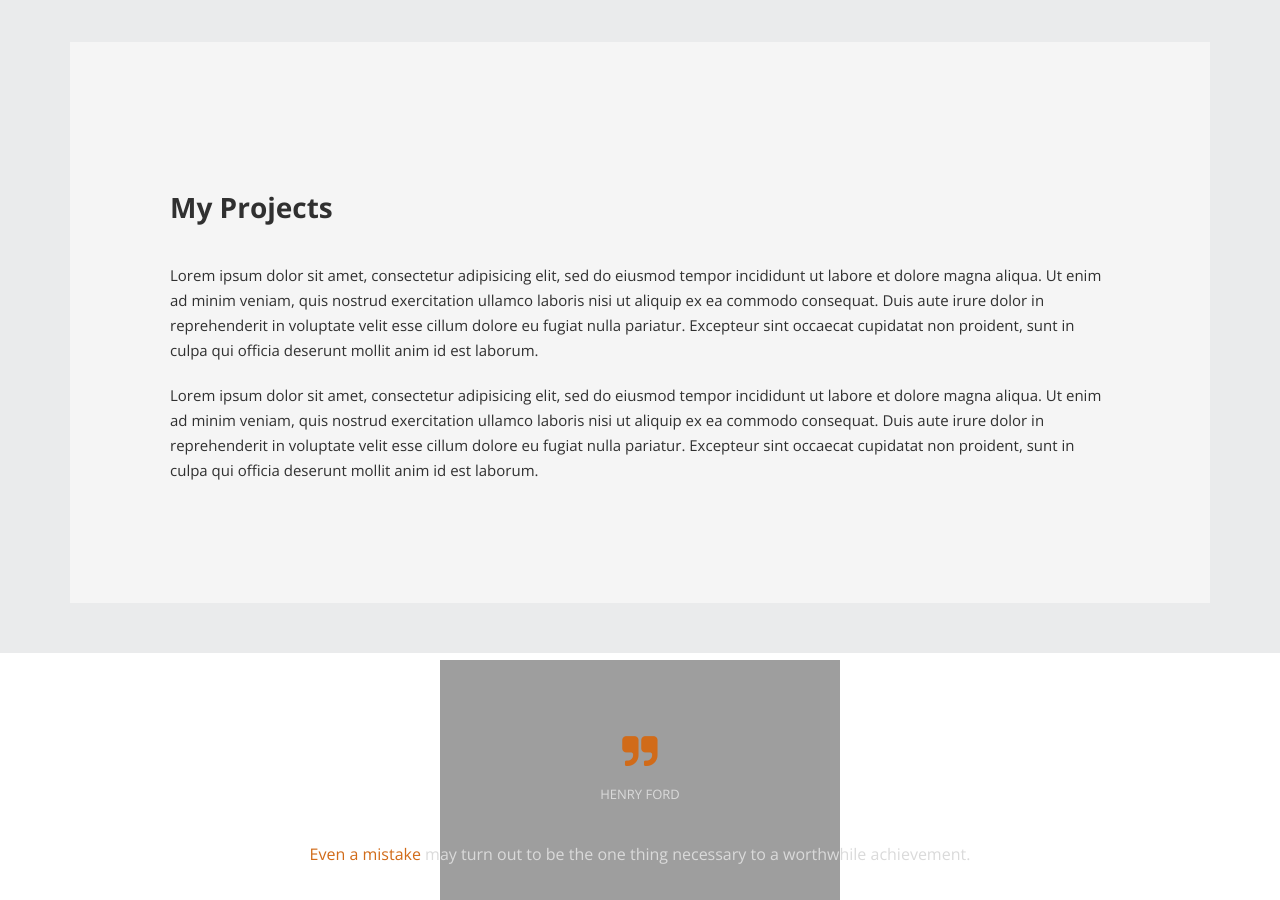
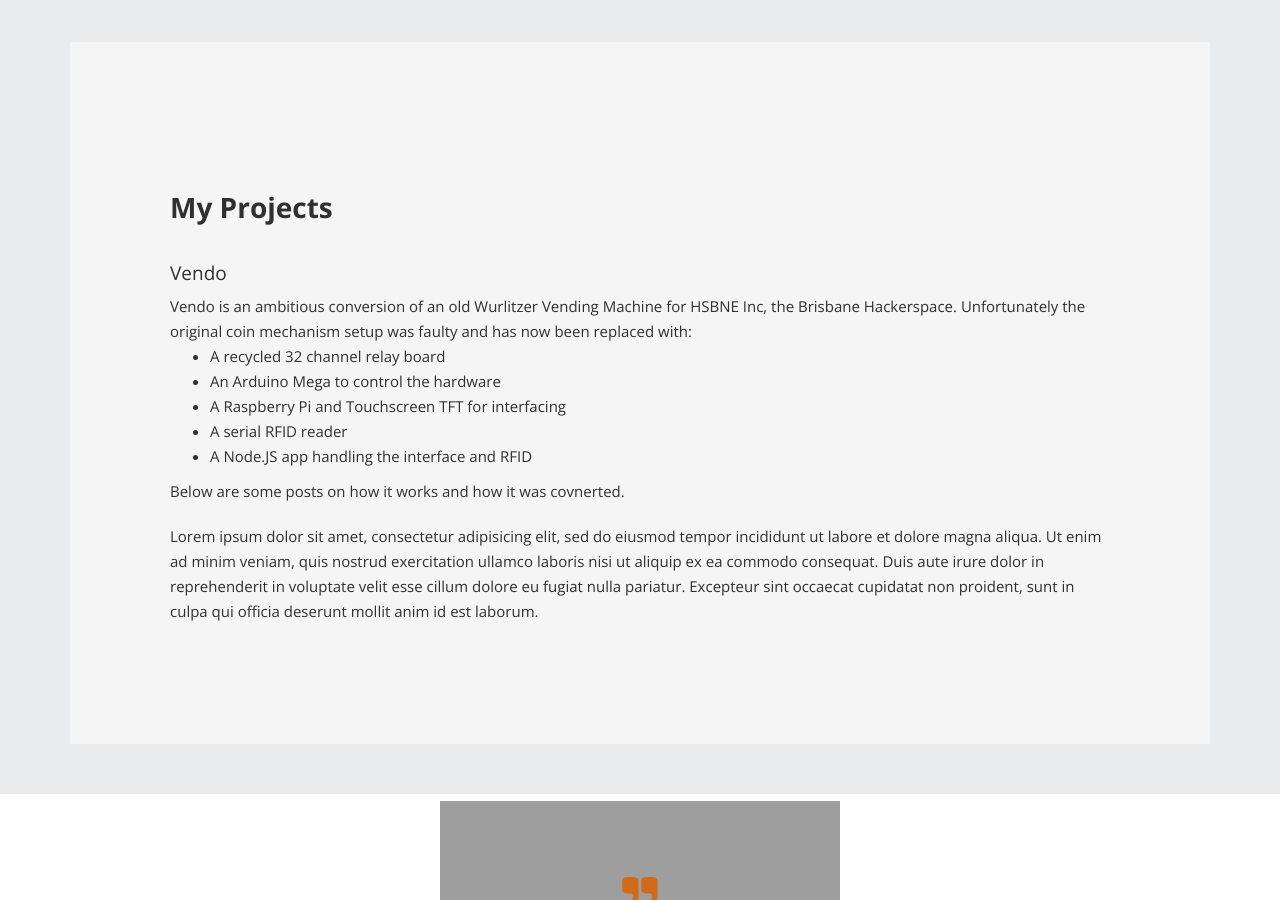
Before and after one commit to nog3/nog3.github.io, a Jekyll site: the page built from pages/projects.html, in a window 1280 px wide and 900 px high, scrolled down 409 px. Built offline with Jekyll 4.4.1, drawn with Linux system fonts in a browser that asks for light colours; nearby versions of some CDN libraries; Markdown is read by kramdown in place of the engine named in the settings.

Commit message:
Updated projects.html

```diff
--- a/pages/projects.html
+++ b/pages/projects.html
@@ -1,14 +1,24 @@
 ---
 layout: default
 title: My Projects
+published: true
 ---
 
 <div class="container">
     <div class="page-contents">
         <!-- <img src="{{site.url}}/img/person2.jpg" alt="" class="vmargin40"> -->
         <h1 class="page-title"> {{page.title}}</h1>
-        <p>Lorem ipsum dolor sit amet, consectetur adipisicing elit, sed do eiusmod tempor incididunt ut labore et dolore magna aliqua. Ut enim ad minim veniam, quis nostrud exercitation ullamco laboris nisi ut aliquip ex ea commodo consequat. Duis aute irure dolor in reprehenderit in voluptate velit esse cillum dolore eu fugiat nulla pariatur. Excepteur sint occaecat cupidatat non proident, sunt in culpa qui officia deserunt mollit anim id est laborum.
-        </p>
+      <p><h3>Vendo</h3> Vendo is an ambitious conversion of an old Wurlitzer Vending Machine for HSBNE Inc, the Brisbane Hackerspace. Unfortunately the original coin mechanism setup was faulty and has now been replaced with:
+      <ul>
+        <li> A recycled 32 channel relay board</li>
+        <li> An Arduino Mega to control the hardware</li>
+        <li> A Raspberry Pi and Touchscreen TFT for interfacing</li>
+        <li> A serial RFID reader</li>
+        <li> A Node.JS app handling the interface and RFID</li>
+      </ul>
+
+      Below are some posts on how it works and how it was covnerted.
+  </p>
         <p>Lorem ipsum dolor sit amet, consectetur adipisicing elit, sed do eiusmod tempor incididunt ut labore et dolore magna aliqua. Ut enim ad minim veniam, quis nostrud exercitation ullamco laboris nisi ut aliquip ex ea commodo consequat. Duis aute irure dolor in reprehenderit in voluptate velit esse cillum dolore eu fugiat nulla pariatur. Excepteur sint occaecat cupidatat non proident, sunt in culpa qui officia deserunt mollit anim id est laborum.
         </p>
     </div>
```
